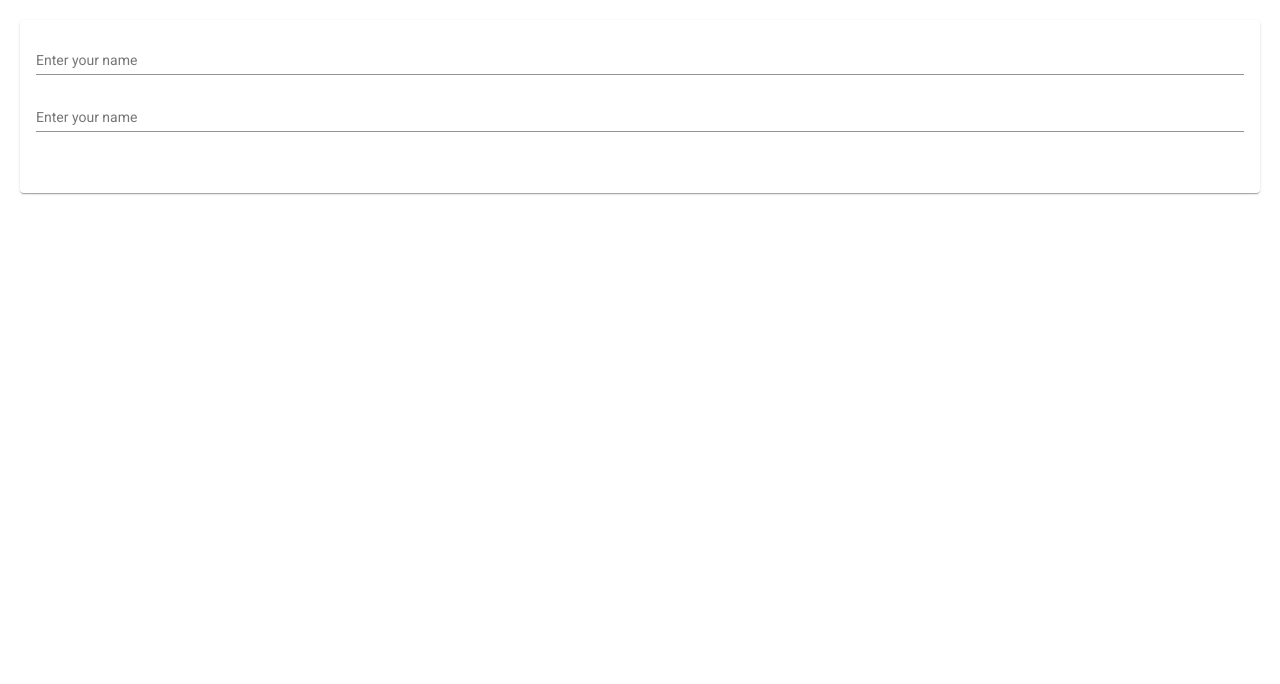
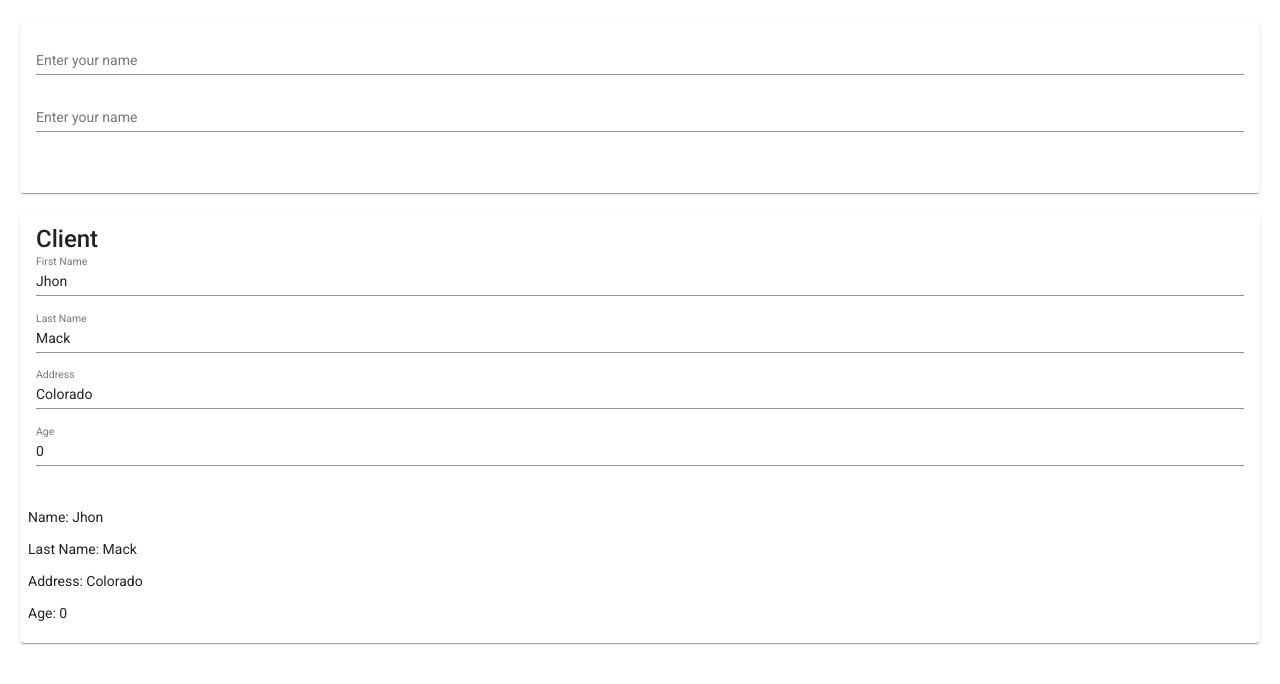
Before and after one commit to rochaskingdom/data-binding-app, an Angular app: page / in a window 1280 px wide. Shown: the top 684 px of the page. Built offline with nearby package versions, Linux system fonts and the light colour scheme.

Commit message:
Two Way Data Binding - Parte 2

```diff
--- a/src/app/two-way-data-binding/two-way-data-binding.component.html
+++ b/src/app/two-way-data-binding/two-way-data-binding.component.html
@@ -18,3 +18,37 @@
     </mat-card-actions>
   </mat-card>
 </section>
+
+<section>
+  <mat-card style="margin: 20px;">
+    <mat-card-title>
+      Client
+    </mat-card-title>
+    <mat-card-content>
+      <form>
+        <mat-form-field style="width: 100%;">
+          <input matInput placeholder="First Name" name="fisrtName"
+                 [(ngModel)]="client.firstName">
+        </mat-form-field>
+        <mat-form-field style="width: 100%;">
+          <input matInput placeholder="Last Name" name="lastName"
+                 [(ngModel)]="client.lastName">
+        </mat-form-field>
+        <mat-form-field style="width: 100%;">
+          <input matInput placeholder="Address" name="address"
+                 [(ngModel)]="client.address">
+        </mat-form-field>
+        <mat-form-field style="width: 100%;">
+          <input matInput placeholder="Age" type="number" name="age"
+                 [(ngModel)]="client.age">
+        </mat-form-field>
+      </form>
+    </mat-card-content>
+    <mat-card-actions>
+      <p>Name: {{ client.firstName }}</p>
+      <p>Last Name: {{ client.lastName }}</p>
+      <p>Address: {{ client.address }}</p>
+      <p>Age: {{ client.age }}</p>
+    </mat-card-actions>
+  </mat-card>
+</section>
--- a/src/app/two-way-data-binding/two-way-data-binding.component.ts
+++ b/src/app/two-way-data-binding/two-way-data-binding.component.ts
@@ -10,6 +10,13 @@ export class TwoWayDataBindingComponent implements OnInit {
   name1 = '';
   name2 = '';
 
+  client = {
+    firstName: 'Jhon',
+    lastName: 'Mack',
+    address: 'Colorado',
+    age: 0
+  };
+
   constructor() {
   }
 
```
